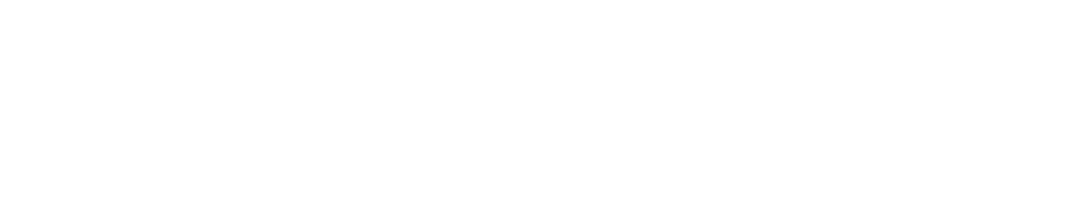
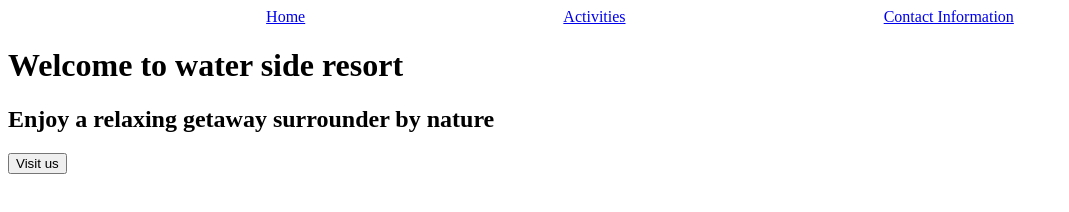
Before and after one commit to Njokinuthia/resort-website, a plain HTML site: page resort.html in a window 1280 px wide. Shown: the whole page, without its empty margins (0-1069 px from the left). Drawn offline with Linux system fonts and the light colour scheme.

Commit message:
feat:navbar - add links

```diff
--- a/css/style.css
+++ b/css/style.css
@@ -0,0 +1,7 @@
+.navbar{
+  display: flex;
+  justify-content: space-evenly;
+}
+.navbar >li{
+  list-style: none;
+}
--- a/resort.html
+++ b/resort.html
@@ -4,10 +4,26 @@
     <meta charset="UTF-8">
     <meta http-equiv="X-UA-Compatible" content="IE=edge">
     <meta name="viewport" content="width=device-width, initial-scale=1.0">
+    <link rel="stylesheet" type="text/css" href="css/style.css">
     <title>Private Island Resort</title>
   </head>
 
   <body>
+    <div class="body">
+      <header class="navbar">
+        <li><a href="#">Home</a></li>
+        <li><a href="#">Activities</a></li>
+        <li><a href="#">Contact Information</a></li>
+      </header>
+      <div class="welcome">
+        <h1>Welcome to water side resort</h1>
+        <h2>Enjoy a relaxing getaway surrounder by nature</h2>
+        <button>Visit us</button>
+      </div>
+
+    </div>
+
+
 
 
   </body>
```
Also changed, not shown: images/cottage.jpg (added), images/resort.jpg (added), images/water.jpeg (added).
